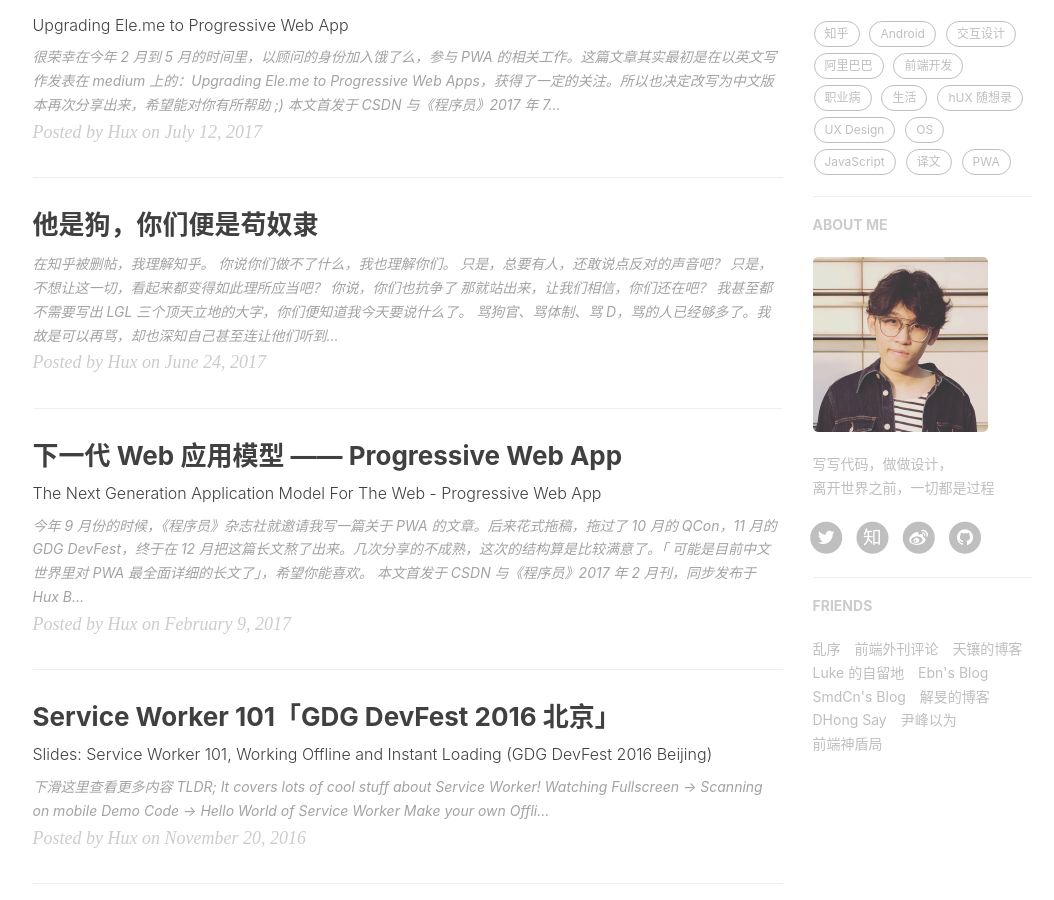
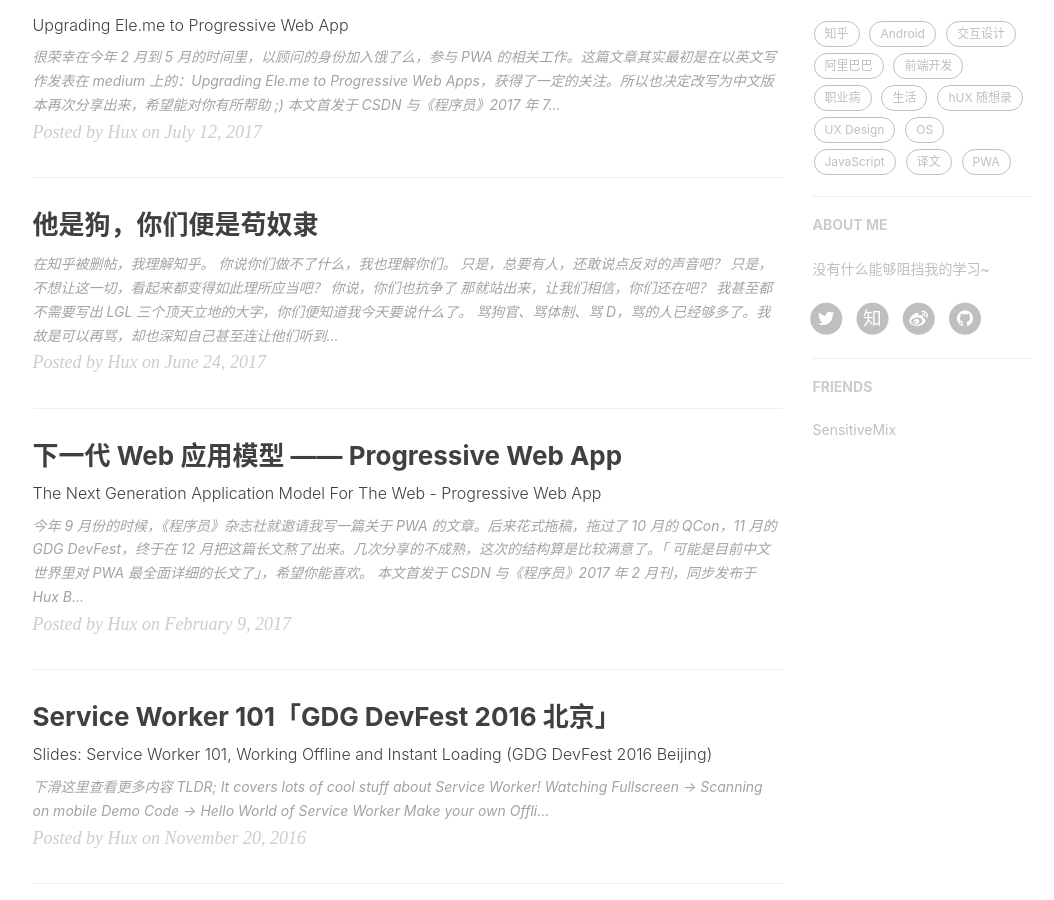
Before and after one commit to jufengliushao/jufengliushao.github.io, a Jekyll site: the page built from index.html, in a window 1280 px wide and 900 px high, scrolled down 497 px. Shown: the whole window, without its empty margins (135-1189 px from the left). Built offline with Jekyll 4.4.1, drawn with Linux system fonts in a browser that asks for light colours; nearby versions of some CDN libraries; the list of posts is cut into pages by our own code; comment, search, counter and statistics services are not loaded.

```diff
--- a/_config.yml
+++ b/_config.yml
@@ -2,10 +2,10 @@
 title: jufengliushao Blog
 SEOTitle: 刘少锋的博客 | jufengliushao Blog
 header-img: img/home-bg.jpg
-email: huxpro@gmail.com
+email: jufengliushao@163.com
 description: "thinking->coding->thinking..."
-keyword: "jufengliushao"
-url: "https://jufengliushao.github.io"              # your host, for absolute URL
+keyword: "huxpro"
+url: "https://huxpro.github.io"              # your host, for absolute URL
 baseurl: ""                             # for example, '/blog' if your blog hosted on 'host/blog'
 
 
@@ -67,8 +67,8 @@ ga_domain: huangxuan.me
 
 # Sidebar settings
 sidebar: true                           # whether or not using Sidebar.
-sidebar-about-description: "写写代码，做做设计，<br>离开世界之前，一切都是过程"
-sidebar-avatar: /img/avatar-hux.jpg      # use absolute URL, seeing it's used in both `/` and `/about/`
+sidebar-about-description: "没有什么能够阻挡我的学习~"
+#sidebar-avatar: /img/avatar-hux.jpg      # use absolute URL, seeing it's used in both `/` and `/about/`
 
 
 
@@ -87,37 +87,7 @@ service-worker: true
 # Friends
 friends: [
     {
-    #     title: "Su",
-    #     href: "http://su.gallery/"
-    # },{
-        title: "乱序",
-        href: "http://mida.re/"
-    },{
-        title: "前端外刊评论",
-        href: "http://qianduan.guru/"
-    },{
-        title: "天镶的博客",
-        href: "http://lingyu.wang/"
-    },{
-        title: "Luke 的自留地",
-        href: "http://hmqk1995.github.io"
-    },{
-        title: "Ebn's Blog",
-        href: "http://ebnbin.com/"
-    },{
-        title: "SmdCn's Blog",
-        href: "http://blog.smdcn.net"
-    },{
-        title: "解旻的博客",
-        href: "http://xieminis.me/"
-    },{
-        title: "DHong Say",
-        href: "http://dhong.co"
-    },{
-        title: "尹峰以为",
-        href: "http://ingf.github.io/"
-    },{
-        title: "前端神盾局",
-        href: "http://wepiaofei.github.io/blog/"
+         title: "SensitiveMix",
+         href: "https://sensitivemix.github.io/"
     }
 ]
```
